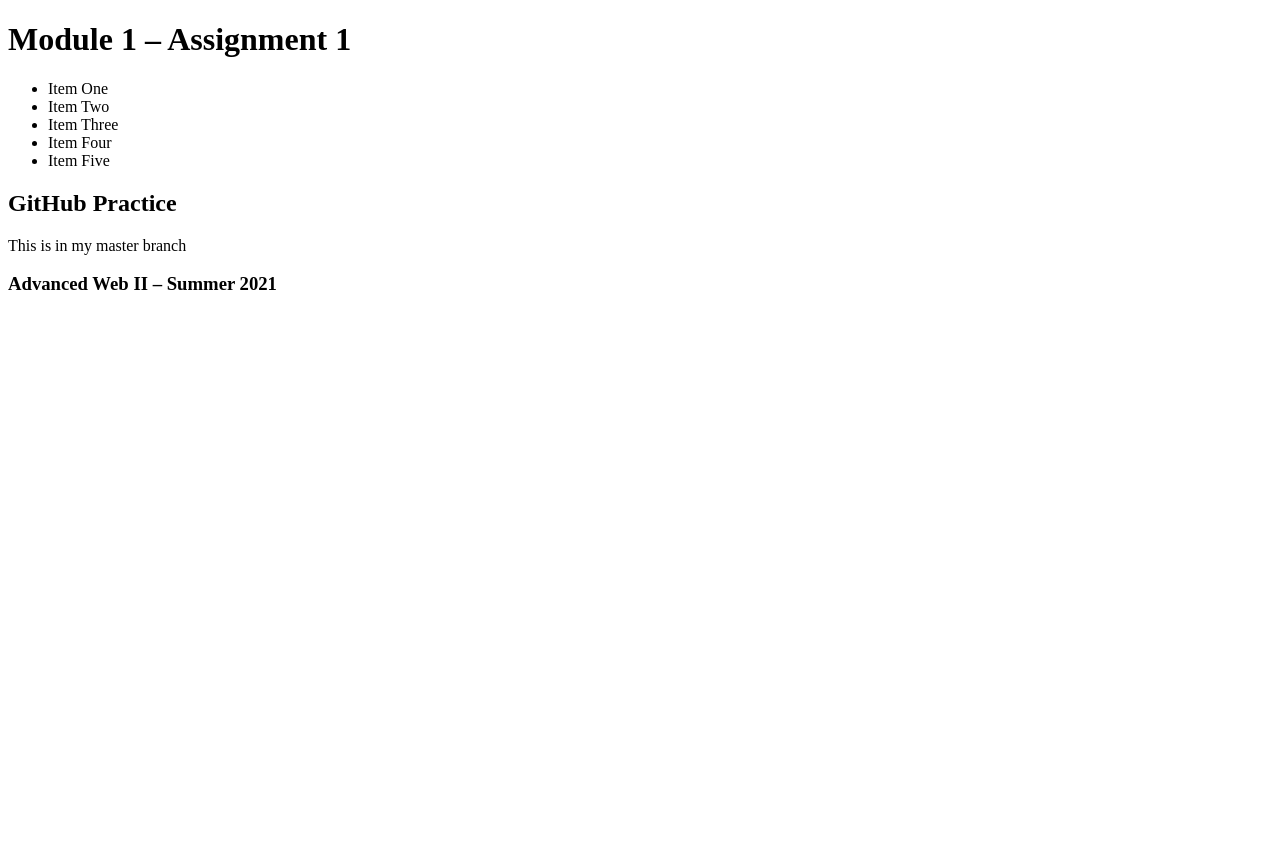
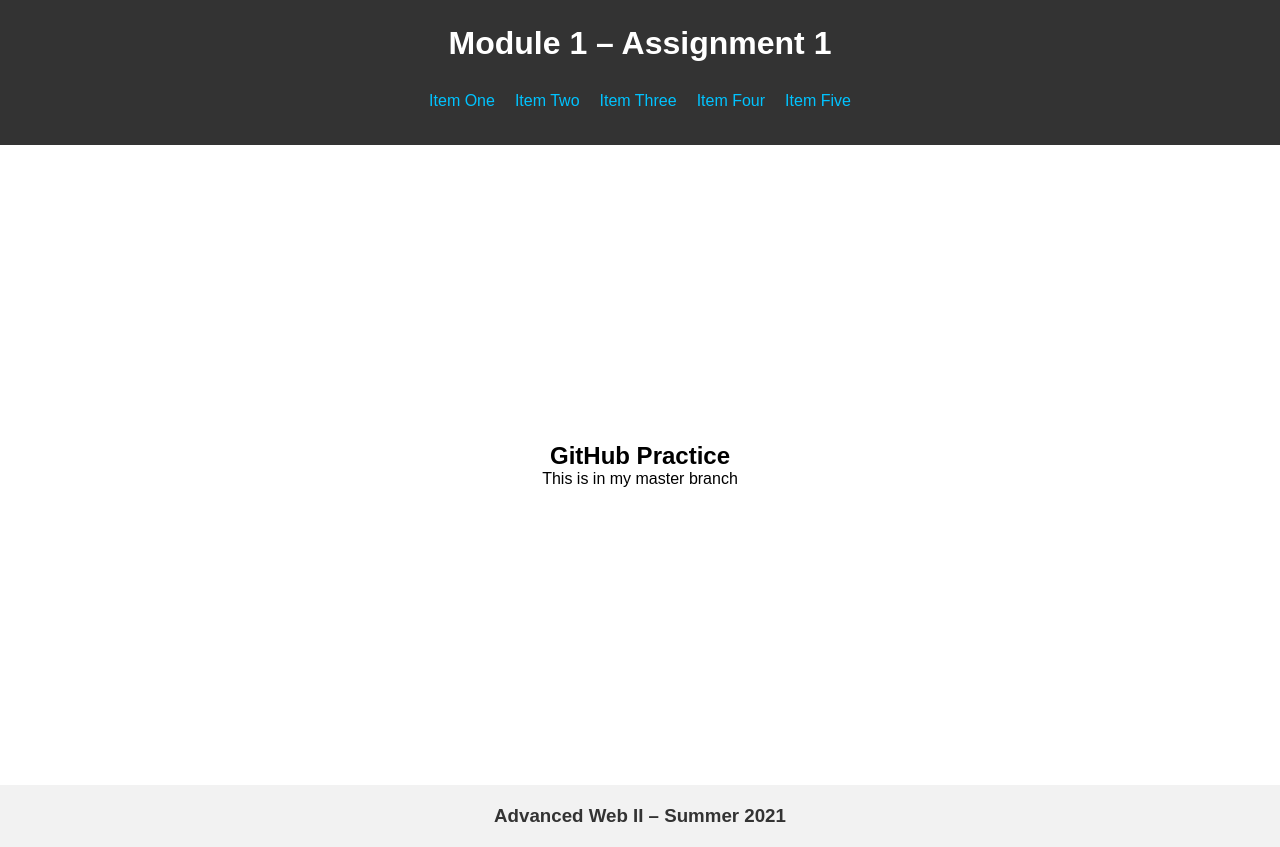
Before and after one commit to darnell018/m1-hw1-darnell-corey, a plain HTML site: page index.html in a window 1280 px wide. Before the commit the page ends 800 px from the top, so only its background shows below. Drawn offline with Linux system fonts and the light colour scheme.

Commit message:
Linked style sheet and created basic styles.

```diff
--- a/index.html
+++ b/index.html
@@ -5,7 +5,7 @@
 
     <meta charset="utf-8">
     <title></title>
-    <link type="text/css" rel="stylesheet" href="styles.css" />
+    <link type="text/css" rel="stylesheet" href="main.css" />
     <meta name="viewport" content="width=device-width, initial-scale=1">
 
     <!--[if lt IE 9]>
--- a/main.css
+++ b/main.css
@@ -0,0 +1,48 @@
+* {
+	margin: 0;
+	padding: 0;
+	border: 0;
+}
+
+body {
+    font-family: sans-serif;
+}
+
+header {
+    background: #333;
+    color: #fff;
+    padding: 25px;
+}
+
+header h1 {
+    text-align: center;
+    margin-bottom: 20px;
+}
+
+nav,
+ul,
+li {
+    display: flex;
+    flex-direction: row;
+    justify-content: center;
+}
+
+nav ul li {
+    margin: 10px;
+    color: #00c3ff;
+}
+
+main {
+    display: flex;
+    flex-direction: column;
+    height: 80vh;
+    justify-content: center;
+    align-items: center;
+}
+
+footer {
+    background: #f2f2f2;
+    padding: 20px 0;
+    text-align: center;
+    color: #333333;
+}
```
